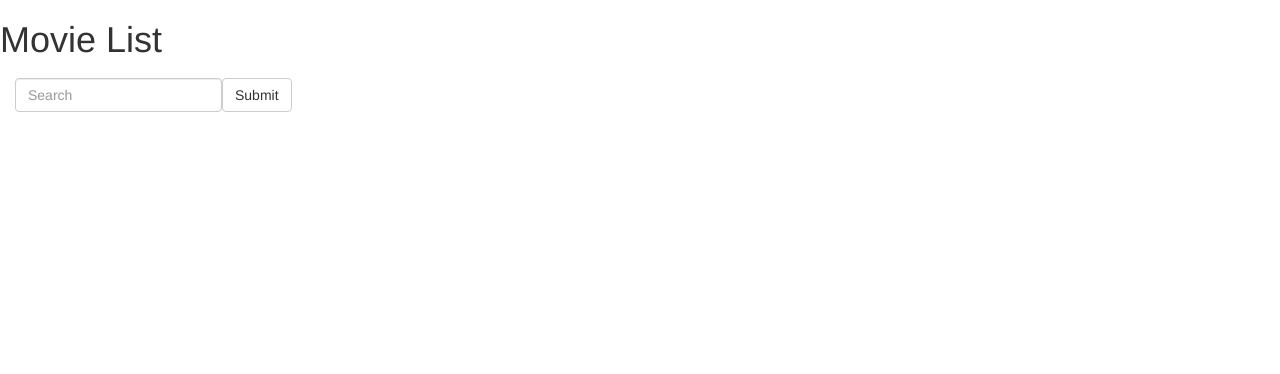
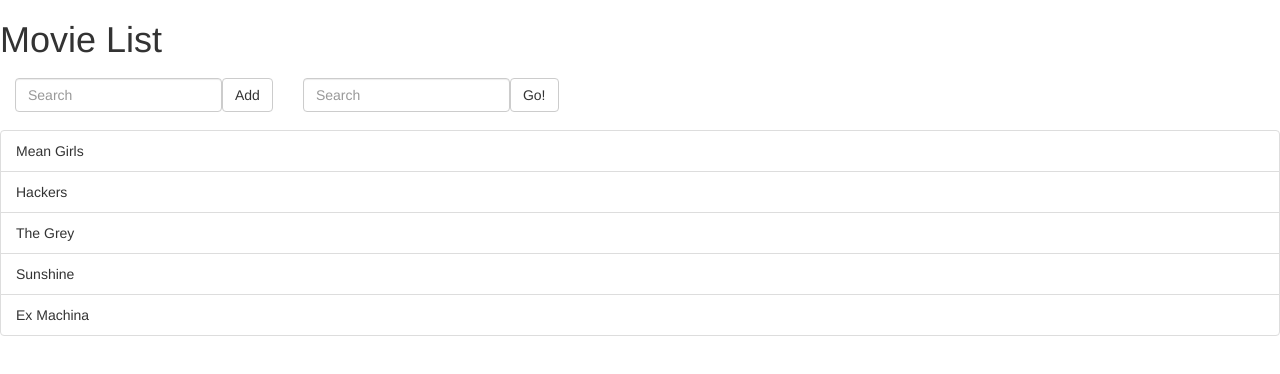
Before and after one commit to maikoo/movielist, a React app: page / in a window 1280 px wide. Shown: the top 374 px of the page. Built offline with nearby package versions, Linux system fonts and the light colour scheme.

Commit message:
adding an add movie component

```diff
--- /dev/null
+++ b/src/components/AddMovie.jsx
@@ -0,0 +1,20 @@
+import React from "react";
+
+const AddMovie = () => (
+  <div>
+    <form className="navbar-form navbar-left" role="search">
+      <div className="form-group">
+        <input
+          // onChange={props.onChange}
+          type="text" className="form-control"
+          placeholder="Search"
+        >
+        </input>
+      </div>
+      <button type="submit" className="btn btn-default">Add</button>
+    </form>
+  </div>
+);
+
+
+export default AddMovie;
--- a/src/components/Search.jsx
+++ b/src/components/Search.jsx
@@ -12,7 +12,7 @@ var Search = (props) => (
         >
         </input>
       </div>
-        <button onClick={props.onClick} type="submit" className="btn btn-default">Submit</button>
+        <button onClick={props.onClick} type="submit" className="btn btn-default">Go!</button>
     </form>
   </div>
 
--- a/src/index.jsx
+++ b/src/index.jsx
@@ -4,33 +4,35 @@ import ReactDOM from "react-dom";
 import Movies from "./components/Movies.jsx";
 import Search from "./components/Search.jsx";
 import movies from "./data/movieData.js";
+import AddMovie from "./components/AddMovie.jsx";
 
 class MovieList extends React.Component {
   constructor(props) {
     super(props)
     this.state = {
+      newItem: '',
       searchterm: '',
       movies: movies
     }
   }
 
-  // matchup (search) {
-  //   for (let key in this.state.movies) {
-  //     if(this.state.movies[key].title === this.state.searchterm) {
-  //       this.setState({
-  //         movies : this.state.movies[key]
-  //       })
-  //     }
-  //   }
-  // }
-
+  onChange (e) {
+    this.setState({
+      newItem : e.target.value
+    })
+  }
   keyUp (e) {
     this.setState({
       searchterm : e.target.value
     })
     console.log(e.target.value)
-    // console.log('state', this.state);
 
+  }
+  addItem (e) {
+    let movie = {title: e.target.value};
+    this.setState({
+      movies: [...movies, movie]
+    })
   }
 
   render() {
@@ -38,6 +40,9 @@ class MovieList extends React.Component {
       <div>
         <h1>Movie List</h1>
       <nav>
+        <div>
+          <AddMovie onChange={this.onChange.bind(this)} onClick={this.addItem.bind(this)}/>
+        </div>
         <div>
           <Search onChange={this.keyUp.bind(this)}/>
         </div>
--- a/webpack.config.js
+++ b/webpack.config.js
@@ -36,5 +36,8 @@ module.exports = {
       }
     ]
   },
+  resolve: {
+    extensions: ['.jsx', '.css', '.js', '.json']
+  },
   plugins: [htmlWebpackPlugin]
 };
```
Also changed, not shown: src/components/Movies.jsx (+4 -6 lines).
